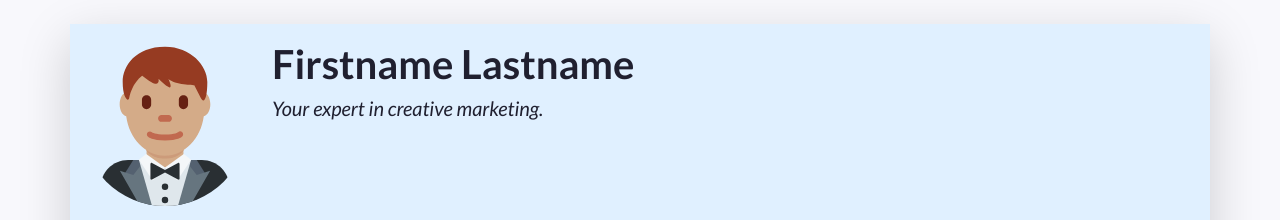
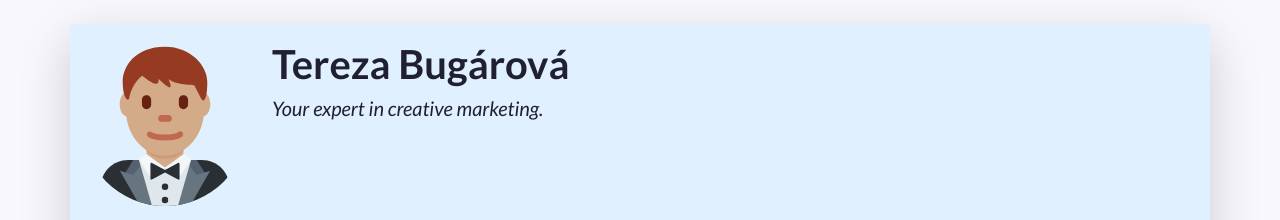
Before and after one commit to terezkabugarova/CV-template, a plain HTML site: page index.html in a window 1280 px wide. Shown: the top 220 px of the page. Drawn offline with nearby package versions, Linux system fonts and the light colour scheme.

Commit message:
Update index.html
fist name last name to tereza bugarova

```diff
--- a/index.html
+++ b/index.html
@@ -14,7 +14,7 @@
     <!-- Links to our additional CSS styles -->
     <link rel="stylesheet" href="css/styles.css">
 
-    <title>Firstname Lastname's Resumé</title>
+    <title>Tereza Bugárová's Resumé</title>
   </head>
   <!-- End of the head -->
 
@@ -43,13 +43,13 @@
             "w-100" makes sure the image takes the full width of the column it's in
             "rounded-circle" cuts a circle around the image
           -->
-          <img class="w-100 rounded-circle my-3" src="images/portrait.svg" alt="Portrait of Firstname Lastname" width="160">
+          <img class="w-100 rounded-circle my-3" src="images/portrait.svg" alt="Portrait of Tereza Bugárová" width="160">
         </div>
         <!--
           A container to wrap around your name and tagline. Full-width at small size, then columns of increasing size.
         -->
         <div class="col-12 col-sm-8 col-md-9 col-lg-10 my-3 header-content">
-          <h1 class="fw-bolder">Firstname Lastname</h1>
+          <h1 class="fw-bolder">Tereza Bugárová</h1>
           <h5 class="fst-italic tagline">Your expert in creative marketing.</h5>
         </div>
       </header>
```
